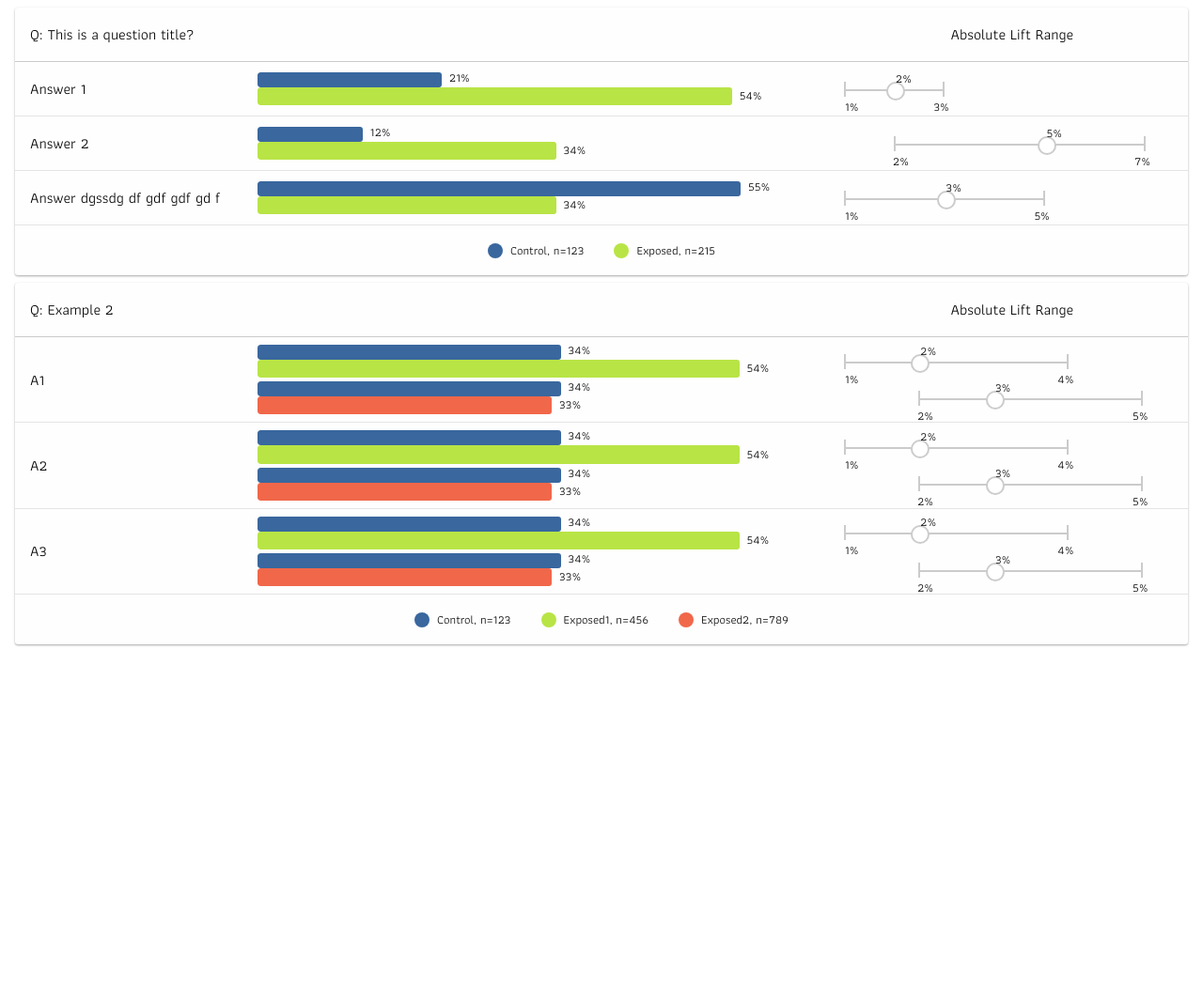
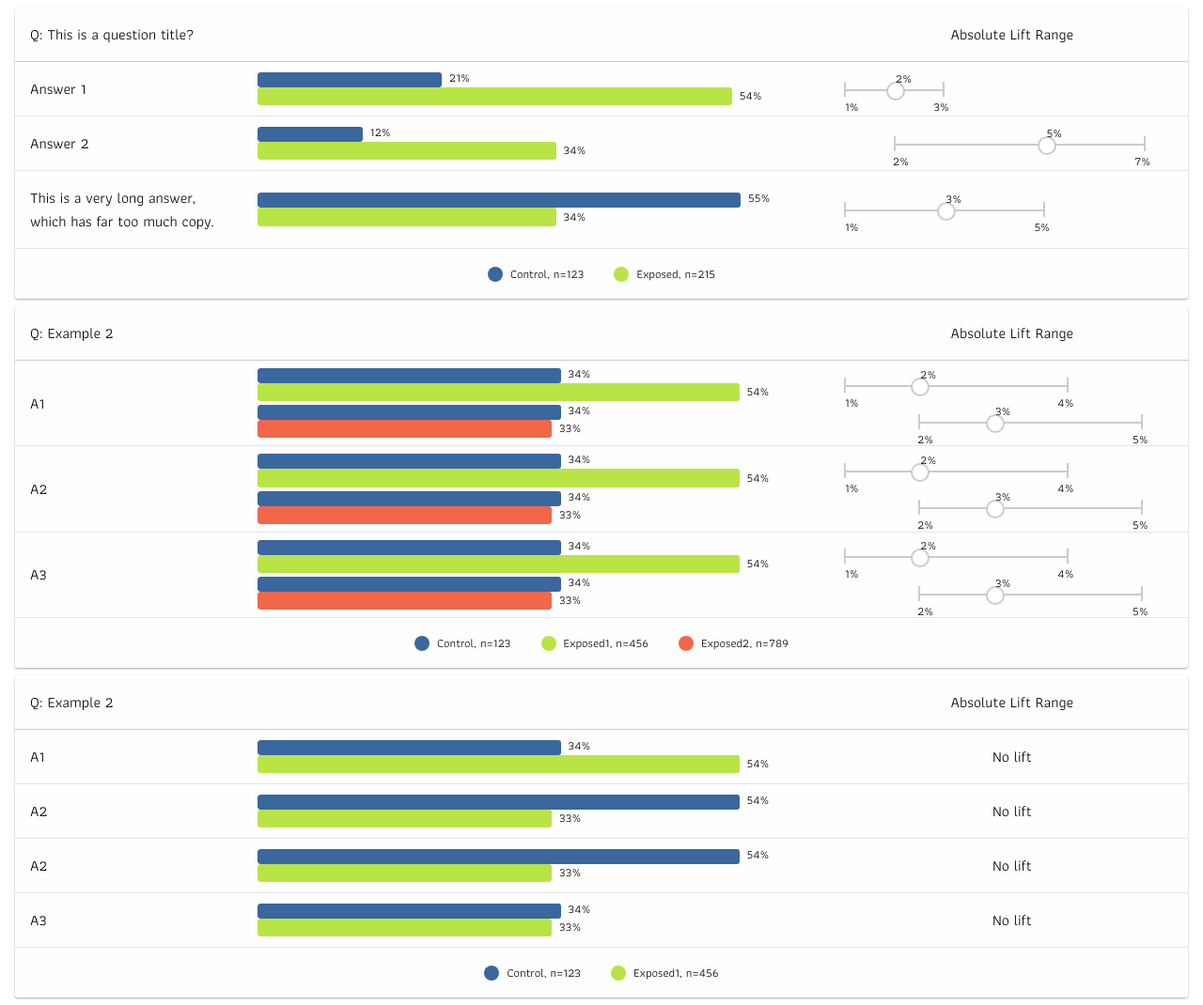
Before and after one commit to essence-tech/charts, a website: page public/plugin.html in a window 1280 px wide. Shown: the whole page at 94% size. Before the commit the page ends 800 px from the top, so only its background shows below. Drawn offline with Linux system fonts and the light colour scheme; files that its build step writes are made by us from their sources.

Commit message:
No lift now displayed when it has invalid values

```diff
--- a/public/plugin.html
+++ b/public/plugin.html
@@ -32,7 +32,7 @@ function example1() {
         maxLift: 7
       },
       {
-        title: 'Answer dgssdg df gdf gdf gd f',
+        title: 'This is a very long answer, which has far too much copy.',
         percentages: [55, 34],
         minLift: 1,
         absLift: 3,
@@ -52,7 +52,7 @@ function example2() {
         {
             title: 'A1',
             percentages: [34, 54, 33],
-            minLift: [1, 2],
+            minLift: [1, 2], // This is the lift for each exposed branch in order
             absLift: [2, 3],
             maxLift: [4, 5]
         },
@@ -76,8 +76,45 @@ function example2() {
     document.body.appendChild(chart);
 }
 
+function example3() {
+    var question = 'Example 2';
+    var series = ['Control', 'Exposed1'];
+    var totals = [123, 456];
+    var answers = [
+        {
+            title: 'A1',
+            percentages: [34, 54],
+            minLift: undefined,
+            absLift: undefined,
+            maxLift: undefined
+        },
+        {
+            title: 'A2',
+            percentages: [54, 33],
+            minLift: null,
+            absLift: null,
+            maxLift: null
+        },
+        {
+            title: 'A2',
+            percentages: [54, 33],
+            minLift: 1,
+            absLift: 2,
+            maxLift: null
+        },
+        {
+            title: 'A3',
+            percentages: [34, 33]
+        }
+    ];
+
+    var chart = new ScrutineerQuestionChart(question, series, totals, answers);
+    document.body.appendChild(chart);
+}
+
 example1();
 example2();
+example3();
         </script>
     </body>
 </html>
--- a/src/chart.js
+++ b/src/chart.js
@@ -61,6 +61,14 @@
             ['minLift', 'absLift', 'maxLift'].map(function (key) {
                 if (!Array.isArray(answer[key])) {
                     answer[key] = [answer[key]];
+                }
+                var invalid = answer[key].some(function (v) {
+                    return (v === null || isUndefined(v));
+                });
+                if (invalid) {
+                    answer.minLift = [];
+                    answer.absLift = [];
+                    answer.maxLift = [];
                 }
             });
             return answer;
@@ -190,13 +198,22 @@
      * @returns {Element} The lift range element.
      */
     function createLiftRange(thisMinLift, thisMaxLift, thisAbsLift, minLift, maxLift) {
+        var c = createElement('div', 'sqc__a__range--container');
+
+        // Lift cannot be calculated.
+        if (isUndefined(thisMinLift) || isUndefined(thisMaxLift) || isUndefined(thisAbsLift)) {
+            var nolift = createElement('div', '');
+            nolift.innerHTML = 'No lift';
+            c.appendChild(nolift);
+            return c;
+        }
+
         // Lift range.
         var range = maxLift - minLift;
         var minWidth = ((parseFloat(thisMinLift) - minLift) / range) * 100;
         var maxWidth = ((maxLift - parseFloat(thisMaxLift)) / range) * 100;
         var valPos = ((parseFloat(thisAbsLift) - minLift) / range) * 100;
 
-        var c = createElement('div', 'sqc__a__range--container');
 
         var f = createElement('figure', 'sqc__a__range');
 
@@ -336,6 +353,8 @@
         return e;
     }
 
+    function isUndefined(v) { return typeof v === 'undefined'; }
+
     // Make it available.
     window.ScrutineerQuestionChart = ScrutineerQuestionChart;
 })();
```
Also changed, not shown: dist/chart.js, dist/chart.min.js.
